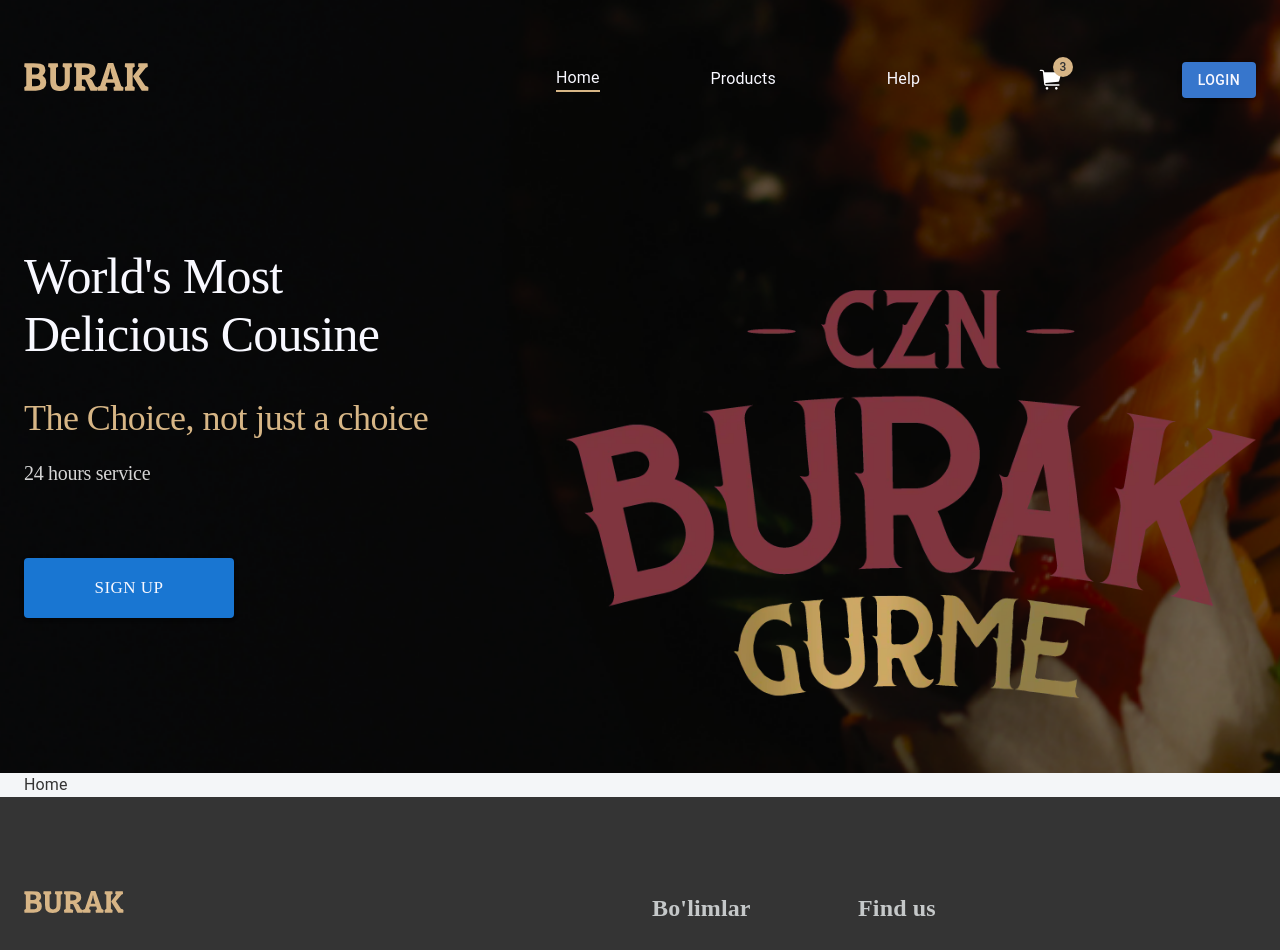
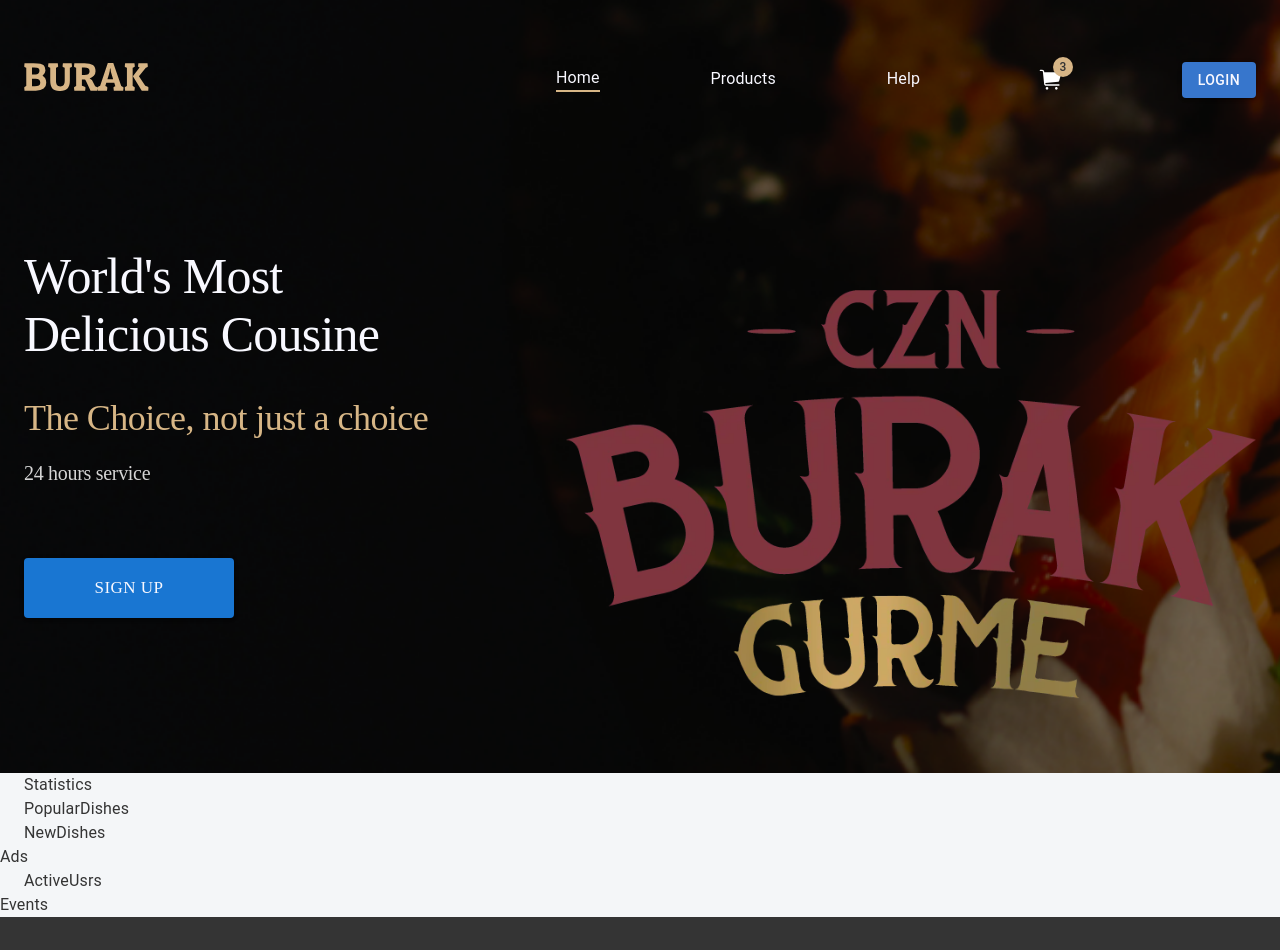
Before and after one commit to Rosuljon/burak-react, a React (Create React App) app: page / in a window 1280 px wide. Shown: the top 950 px of the page. Built offline with nearby package versions, Linux system fonts and the light colour scheme.

Commit message:
fix: organize homepage sectional components

```diff
--- /dev/null
+++ b/src/app/screens/homePage/ActiveUsers.tsx
@@ -0,0 +1,12 @@
+import { Container } from "@mui/material";
+import React from "react";
+
+const ActiveUsers = () => {
+  return (
+    <div>
+      <Container>ActiveUsrs</Container>
+    </div>
+  );
+};
+
+export default ActiveUsers;
--- /dev/null
+++ b/src/app/screens/homePage/Ads.tsx
@@ -0,0 +1,7 @@
+import React from "react";
+
+const Ads = () => {
+  return <div>Ads</div>;
+};
+
+export default Ads;
--- /dev/null
+++ b/src/app/screens/homePage/Events.tsx
@@ -0,0 +1,7 @@
+import React from "react";
+
+const Events = () => {
+  return <div>Events</div>;
+};
+
+export default Events;
--- /dev/null
+++ b/src/app/screens/homePage/NewDishes.tsx
@@ -0,0 +1,12 @@
+import { Container } from "@mui/material";
+import React from "react";
+
+const NewDishes = () => {
+  return (
+    <div>
+      <Container>NewDishes</Container>
+    </div>
+  );
+};
+
+export default NewDishes;
--- /dev/null
+++ b/src/app/screens/homePage/PopularDishes.tsx
@@ -0,0 +1,12 @@
+import { Container } from "@mui/material";
+import React from "react";
+
+const PopularDishes = () => {
+  return (
+    <div>
+      <Container>PopularDishes</Container>
+    </div>
+  );
+};
+
+export default PopularDishes;
--- /dev/null
+++ b/src/app/screens/homePage/Statistics.tsx
@@ -0,0 +1,12 @@
+import { Container } from "@mui/material";
+import React from "react";
+
+const Statistics = () => {
+  return (
+    <div>
+      <Container>Statistics</Container>
+    </div>
+  );
+};
+
+export default Statistics;
--- a/src/app/screens/homePage/index.tsx
+++ b/src/app/screens/homePage/index.tsx
@@ -1,5 +1,20 @@
-import { Container } from "@mui/material";
+import Statistics from "./Statistics";
+import PopularDishes from "./PopularDishes";
+import NewDishes from "./NewDishes";
+import Ads from "./Ads";
+import ActiveUsers from "./ActiveUsers";
+import Events from "./Events";
+import "../../../css/home.css";
 
 export function HomePage() {
-  return <Container>Home</Container>;
+  return (
+    <div className="homepage">
+      <Statistics />
+      <PopularDishes />
+      <NewDishes />
+      <Ads />
+      <ActiveUsers />
+      <Events />
+    </div>
+  );
 }
--- /dev/null
+++ b/src/css/home.css
@@ -0,0 +1,4 @@
+.homepage {
+  width: 100%;
+  height: auto;
+}
```
